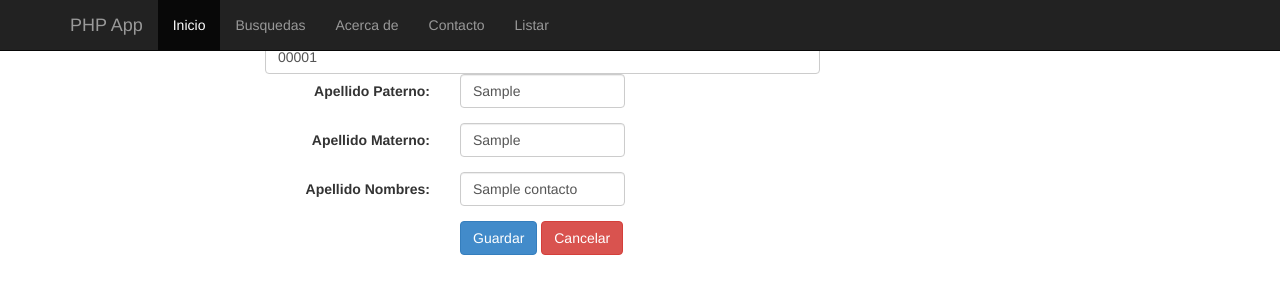
After one commit to Unitek-Puno/CRUD, a PHP site: page /contacto_modifica.php?id=1 in a window 1280 px wide. The commit adds this page. Shown: the top 300 px of the page. Run offline with PHP 8.4, Linux system fonts and the light colour scheme; tables that the repository leaves empty hold one stand-in row (values such as "Sample post").

Commit message:
Implementamos la opcion Modificar dentro de la opcion listado

```diff
--- a/constante.php
+++ b/constante.php
@@ -1,7 +1,7 @@
 <?php
 	define("DB_SERVIDOR","localhost");
 	define("DB_USUARIO","root");
-	define("DB_CLAVE","desktop");
+	define("DB_CLAVE","root");
 	define("DB_BASEDATOS","phpmysql");
 
 ?>
--- /dev/null
+++ b/contacto_modifica.php
@@ -0,0 +1,69 @@
+<?php
+
+	if ( !isset($_SESSION)) {
+		session_start();
+	}
+
+	require_once ("./recursos/cabecera.php");
+	require_once ('./recursos/menu.php');
+	require_once ("./recursos/util.php");
+
+	$sConsulta	=	"SELECT c.* "
+				.	"FROM contacto c "
+				.	"WHERE c.contacto_id = {$_GET['id']}";
+	$bResultado = FALSE;
+	if ( $qContacto = _mysqli($sConsulta)) {
+		if ($aContacto = $qContacto->fetch_assoc()) {
+			$bResultado = TRUE;
+		}
+	}
+?>
+
+<div class="container">
+
+	<div class="row">
+
+		<div class="col-md-2">
+		</div>
+		<div class="col-md-6">
+
+			<h4 class="text-info">Agregar Nuevo Contacto</h4>
+			<form id="form-nuevo" name="form-nuevo" class="form-horizontal" role="form" action='contacto_modifica_guarda.php' method="post" >
+				<input type="text" class="form-control"  name="txt-id" value="<?=$aContacto['contacto_id']?>">
+				<div class="form-group">
+					<label for="txt-paterno" class="col-md-4 control-label">Apellido Paterno:</label>
+					<div class="col-md-4">
+						<input type="text" class="form-control"  name="txt-paterno" placeholder="Apellido Paterno" maxlength="30" value="<?=$aContacto['paterno']?>">
+					</div>
+				</div>
+				<div class="form-group">
+					<label for="txt-materno" class="col-md-4 control-label">Apellido Materno:</label>
+					<div class="col-md-4">
+						<input type="text" class="form-control"  name="txt-materno" placeholder="Apellido Materno" maxlength="30" value="<?=$aContacto['materno']?>">
+					</div>
+				</div>
+				<div class="form-group">
+					<label for="txt-paterno" class="col-md-4 control-label">Apellido Nombres:</label>
+					<div class="col-md-4">
+						<input type="text" class="form-control"  name="txt-nombres" placeholder="Apellido Nombres" maxlength="35" value="<?=$aContacto['nombres']?>">
+					</div>
+				</div>
+
+				<div class="form-group">
+					<div class="col-md-offset-4 col-sm-4">
+						<button type="submit" class="btn btn-primary">Guardar</button> <a class="btn btn-danger" href="../">Cancelar</a>
+					</div>
+				</div>
+			</form>
+		</div>
+
+		<div class="col-md-2">
+		</div>
+
+	</div>
+
+</div>
+
+<?php
+	require_once ("./recursos/pie.php");
+?>
--- a/listado.php
+++ b/listado.php
@@ -34,6 +34,8 @@
 							<th>Paterno</th>
 							<th>Materno</th>
 							<th>Nombres</th>
+							<th></th>
+							<th></th>
 						</tr>
 					</thead>
 					<tbody>
@@ -46,6 +48,8 @@
 						<td><?=$aResultado['paterno']?></td>
 						<td><?=$aResultado['materno']?></td>
 						<td><?=$aResultado['nombres']?></td>
+						<td><a href="contacto_modifica.php?id=<?=$aResultado['contacto_id']?>" class="btn btn-default btn-xs"><span class="glyphicon glyphicon glyphicon-pencil"></span></td>
+						<td><a href="contacto_elimina.php?id=<?=$aResultado['contacto_id']?>" class="btn btn-default btn-xs"><span class="glyphicon glyphicon-remove"></span></a></td>
 					</tr>
 <?php
 					$vCantidad++;
```
Also changed, not shown: contacto_modifica_guarda.php (added, +31 -0 lines).
